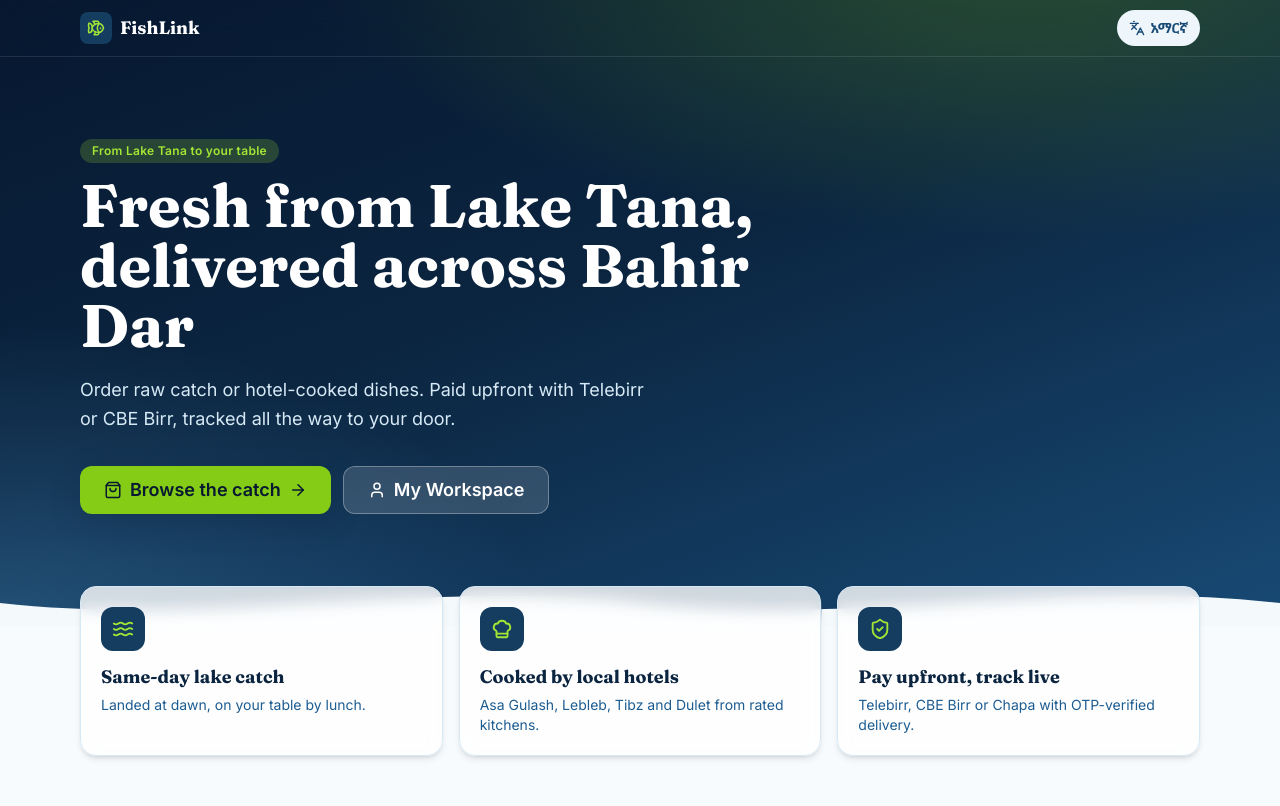
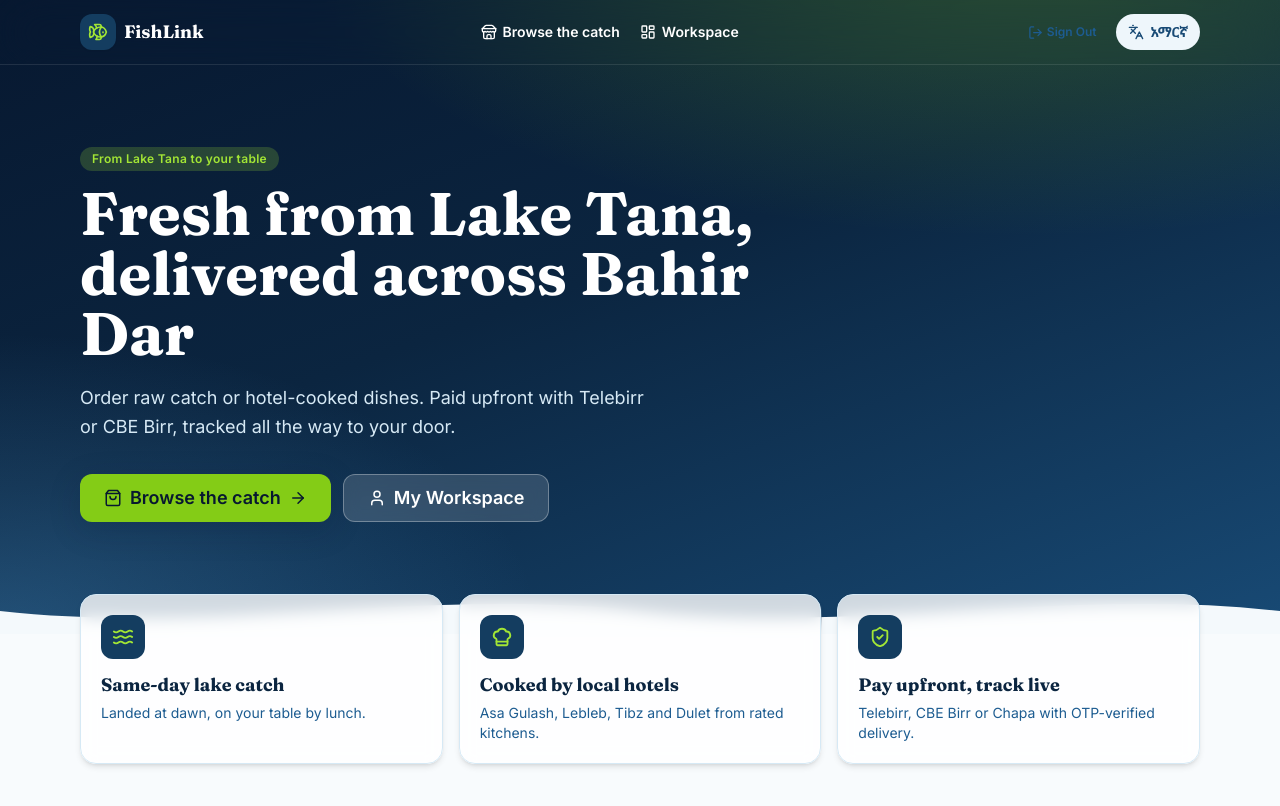
Before and after one commit to Daniel-Tefera-A/tanafish-express, a Next.js app in the folder tanafish-express/: page / in a window 1280 px wide. Shown: the top 806 px of the page. Built offline with nearby package versions, Linux system fonts and the light colour scheme; no server answers; sample sign-in values are in the browser's storage.

Commit message:
Update nav.tsx

```diff
--- a/tanafish-express/src/components/nav.tsx
+++ b/tanafish-express/src/components/nav.tsx
@@ -1,22 +1,82 @@
 "use client";
+import React, { useEffect, useState } from "react";
 import Link from "next/link";
-import { Fish, ShoppingBasket } from "lucide-react";
+import { useRouter } from "next/navigation";
+import { Fish, ShoppingBasket, LayoutDashboard, LogIn, LogOut, Store } from "lucide-react";
 import { LangToggle } from "./lang-toggle";
 import { useI18n } from "@/lib/i18n";
+import { supabase } from "@/lib/supabase";
 
 export function TopNav({ right }: { right?: React.ReactNode }) {
   const { t } = useI18n();
+  const router = useRouter();
+  const [user, setUser] = useState<any>(null);
+
+  useEffect(() => {
+    supabase.auth.getSession().then(({ data: { session } }) => {
+      setUser(session?.user ?? null);
+    });
+
+    const {
+      data: { subscription },
+    } = supabase.auth.onAuthStateChange((_event, session) => {
+      setUser(session?.user ?? null);
+    });
+
+    return () => subscription.unsubscribe();
+  }, []);
+
+  const handleSignOut = async () => {
+    await supabase.auth.signOut();
+    router.push("/");
+  };
+
   return (
     <header className="sticky top-0 z-30 border-b border-lake-100 bg-white/80 backdrop-blur-xl">
-      <div className="mx-auto flex h-14 max-w-6xl items-center justify-between px-4">
-        <Link href="/" className="flex items-center gap-2 font-display text-lg font-bold text-lake-800">
-          <span className="grid h-8 w-8 place-items-center rounded-lg bg-lake-800 text-lime-400">
-            <Fish size={18} />
+      <div className="mx-auto flex h-16 max-w-6xl items-center justify-between px-4">
+        {/* Brand Logo */}
+        <Link href="/" className="flex items-center gap-2 font-display text-lg font-bold text-lake-900">
+          <span className="grid h-9 w-9 place-items-center rounded-xl bg-lake-800 text-lime-400 shadow-sm">
+            <Fish size={20} />
           </span>
           {t("brand")}
         </Link>
+
+        {/* Center / Navigation Links */}
+        <nav className="hidden sm:flex items-center gap-5 text-sm font-semibold text-lake-700">
+          <Link href="/marketplace" className="hover:text-lake-950 transition flex items-center gap-1.5">
+            <Store size={16} /> {t("browse")}
+          </Link>
+          {user && (
+            <Link href="/dashboard" className="hover:text-lake-950 transition flex items-center gap-1.5">
+              <LayoutDashboard size={16} /> Workspace
+            </Link>
+          )}
+        </nav>
+
+        {/* Right Actions */}
         <div className="flex items-center gap-2">
           {right}
+
+          {user ? (
+            <button
+              onClick={handleSignOut}
+              className="inline-flex h-9 items-center gap-1 rounded-full px-3 text-xs font-semibold text-lake-600 hover:bg-lake-100 transition"
+              title="Sign Out"
+            >
+              <LogOut size={15} />
+              <span className="hidden md:inline">Sign Out</span>
+            </button>
+          ) : (
+            <Link
+              href="/auth"
+              className="inline-flex h-9 items-center gap-1.5 rounded-full bg-lake-800 text-white px-3.5 text-xs font-semibold hover:bg-lake-700 transition shadow-sm"
+            >
+              <LogIn size={15} />
+              <span>Sign In</span>
+            </Link>
+          )}
+
           <LangToggle />
         </div>
       </div>
@@ -28,7 +88,7 @@ export function CartLink({ count }: { count: number }) {
   return (
     <Link
       href="/checkout"
-      className="relative grid h-9 w-9 place-items-center rounded-full bg-lake-50 text-lake-700 hover:bg-lake-100"
+      className="relative grid h-9 w-9 place-items-center rounded-full bg-lake-50 text-lake-700 hover:bg-lake-100 transition"
       aria-label="Cart"
     >
       <ShoppingBasket size={18} />
```
